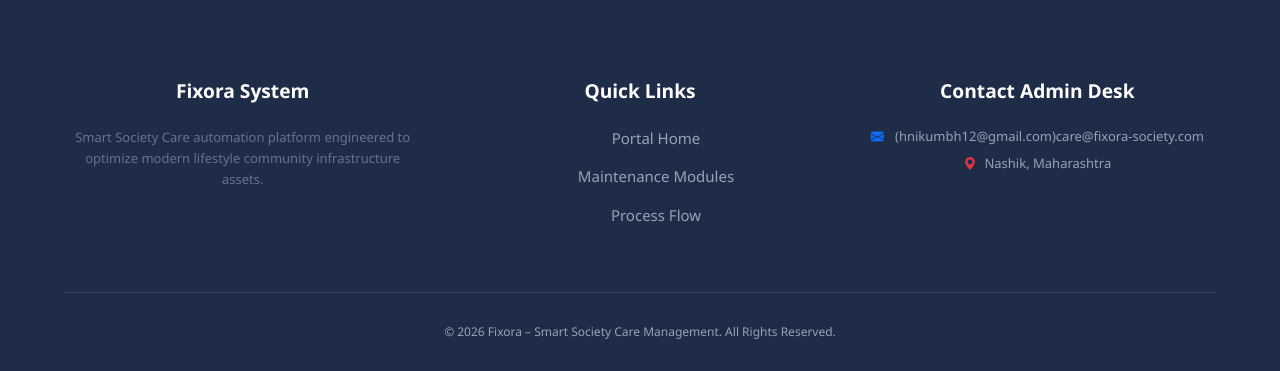
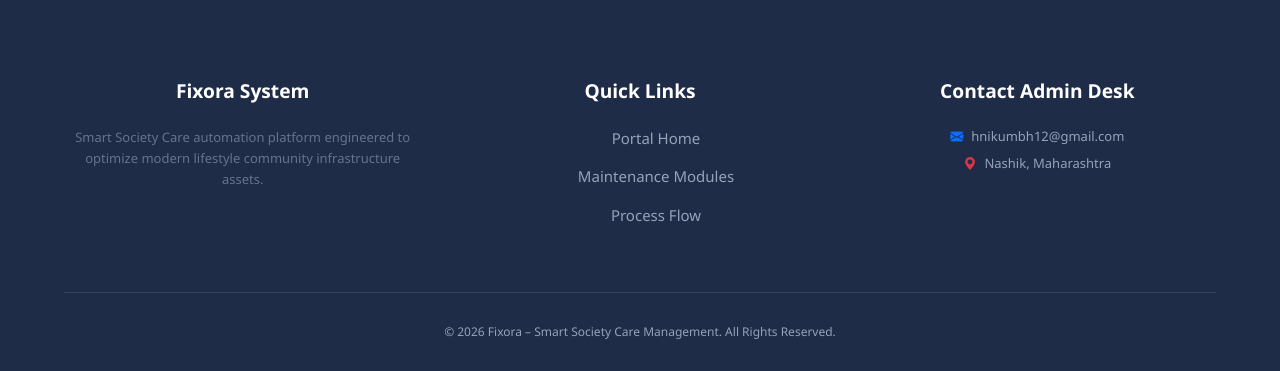
Before and after one commit to HarshalNikumbh02/Fixora, a Django app: page / in a window 1280 px wide. Shown: the part 2418-2789 px from the top of the page. Run offline with Django 5.2, Linux system fonts and the light colour scheme.

Commit message:
fixed the mail at home page

```diff
--- a/fixora/templates/file/home.html
+++ b/fixora/templates/file/home.html
@@ -107,7 +107,7 @@
             </div>
             <div class="footer-col">
                 <h5>Contact Admin Desk</h5>
-                <p class="mb-2" style="font-size: 13px;"><i class="bi bi-envelope-fill me-2 text-primary"></i> (hnikumbh12@gmail.com)care@fixora-society.com</p>
+                <p class="mb-2" style="font-size: 13px;"><i class="bi bi-envelope-fill me-2 text-primary"></i>hnikumbh12@gmail.com</p>
                 <p style="font-size: 13px;"><i class="bi bi-geo-alt-fill me-2 text-danger"></i>Nashik, Maharashtra</p>
             </div>
         </div>
```
